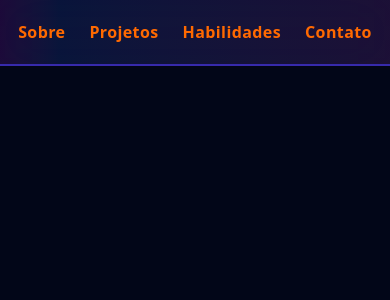
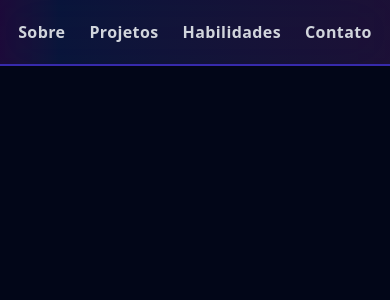
Before and after one commit to WallaceSt/next-portfolio, a Next.js app: page / in a window 390 px wide. Shown: the top 300 px of the page. Built offline with nearby package versions, Linux system fonts and the light colour scheme.

Commit message:
:bug: fix: Ajustando cor dos ícones da barra de navegação para mobile

```diff
--- a/components/Navigation.tsx
+++ b/components/Navigation.tsx
@@ -10,7 +10,7 @@ const Navigation = () => {
             <li key={index}>
               <a
                 href="#"
-                className="text-md text-orange-500 md:text-white font-semibold tracking-wide cursor-pointer hover:text-teal-300 transition duration-300"
+                className="text-md text-gray-300 md:text-white font-semibold tracking-wide cursor-pointer hover:text-teal-300 transition duration-300"
               >
                 {_.text}
               </a>
```
